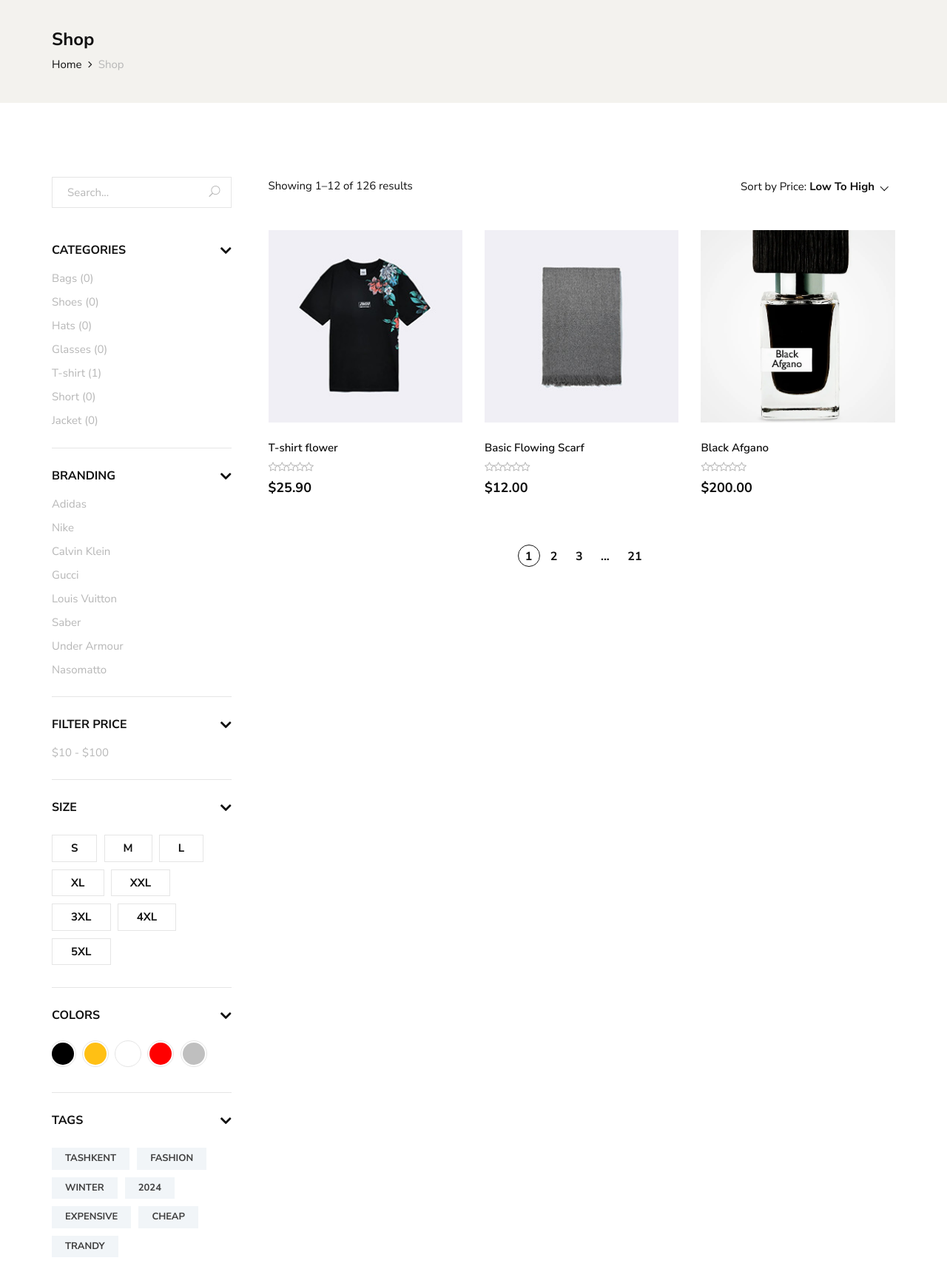
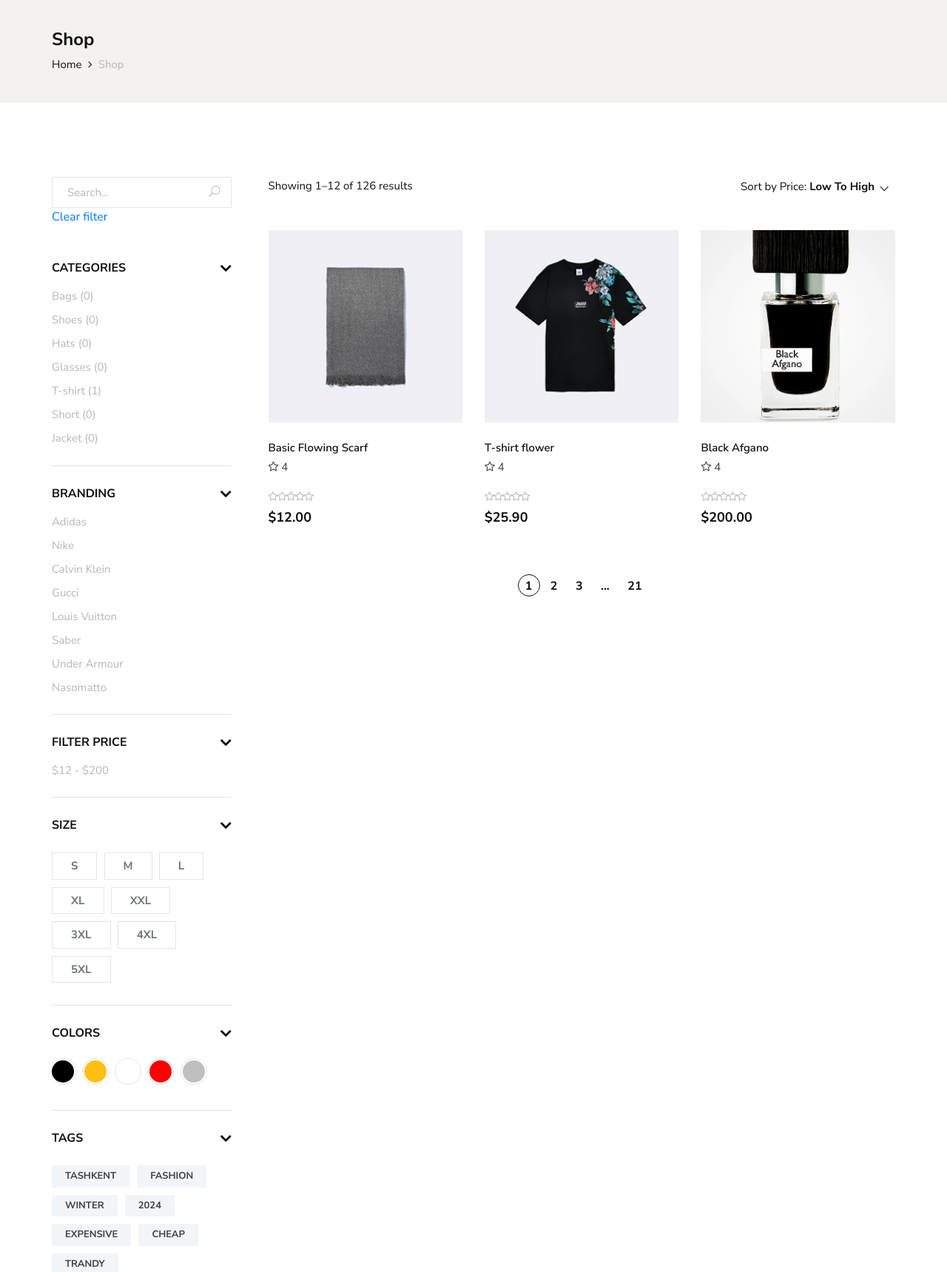
Before and after one commit to islomabdullaev/malefashion-443, a Django app: page /shop/ in a window 1280 px wide. Shown: the part 156-1875 px from the top of the page at 74% size. Run offline with Django 5.2, Linux system fonts and the light colour scheme; data comes from the database, SQL or seed files in the repository; some libraries are stand-ins or nearby versions.

Commit message:
shop-part-16

```diff
--- a/pages/views.py
+++ b/pages/views.py
@@ -7,6 +7,8 @@ from django.views.generic import TemplateView, ListView
 from pages.models import BannerModel
 from products.models import BrandModel, CategoryModel, ColorModel, ProductModel, SizeModel, TagModel
 from blogs.models import PostModel
+from django.db.models import Max, Min
+
 
 # Create your views here
 # FBV - Function Based View
@@ -26,13 +28,29 @@ class ShopPageView(ListView):
 
     def get_context_data(self, **kwargs):
         context = super().get_context_data(**kwargs)
-        context["products"] = ProductModel.objects.all()
         context["categories"] = CategoryModel.objects.all()
         context["brands"] = BrandModel.objects.all()
         context["sizes"] = SizeModel.objects.all()
         context["colors"] = ColorModel.objects.all()
         context["tags"] = TagModel.objects.all()
+        context["min_price"] = ProductModel.objects.aggregate(min_price=Min('price'))['min_price']
+        context["max_price"] = ProductModel.objects.aggregate(min_price=Max('price'))['min_price']
         return context
+
+    def get_queryset(self):
+        products = ProductModel.objects.all().order_by('price')
+        q = self.request.GET.get("q")
+        tag = self.request.GET.get("tag")
+        category = self.request.GET.get("category")
+        brand = self.request.GET.get("brand")
+        color = self.request.GET.get("color")
+        size = self.request.GET.get("size")
+
+        if q:
+            products = ProductModel.objects.filter(name__icontains=q)
+        elif tag:
+            products = ProductModel.objects.filter(tags__title=tag)
+        return products
 
 
 class AboutPageView(TemplateView):
--- a/templates/shop.html
+++ b/templates/shop.html
@@ -27,10 +27,11 @@
                 <div class="col-lg-3">
                     <div class="shop__sidebar">
                         <div class="shop__sidebar__search">
-                            <form action="#">
-                                <input type="text" placeholder="Search...">
+                            <form method="GET">
+                                <input name="q"  type="text" placeholder="Search...">
                                 <button type="submit"><span class="icon_search"></span></button>
                             </form>
+                            <a class="text-primary" href="{% url 'pages:shop' %}">Clear filter</a>
                         </div>
                         <div class="shop__sidebar__accordion">
                             <div class="accordion" id="accordionExample">
@@ -43,7 +44,7 @@
                                             <div class="shop__sidebar__categories">
                                                 <ul class="nice-scroll">
                                                    {% for category in categories %}
-                                                    <li><a href="#">{{ category.title }} ({{ category.products.all.count }})</a></li>
+                                                    <li><a href="{% url 'pages:shop' %}?category={{ category.title }}">{{ category.title }} ({{ category.products.all.count }})</a></li>
                                                    {% endfor %}
                                                 </ul>
                                             </div>
@@ -59,7 +60,7 @@
                                             <div class="shop__sidebar__brand">
                                                 <ul>
                                                     {% for brand in brands %}
-                                                        <li><a href="#">{{ brand.title }}</a></li>
+                                                        <li><a href="{% url 'pages:shop' %}?brand={{ brand.title }}">{{ brand.title }}</a></li>
                                                     {% endfor %}
                                                 </ul>
                                             </div>
@@ -74,7 +75,7 @@
                                         <div class="card-body">
                                             <div class="shop__sidebar__price">
                                                 <ul>
-                                                    <li><a href="#">$10 - $100</a></li>
+                                                    <li><a href="#">${{ min_price }} - ${{ max_price }}</a></li>
                                                 </ul>
                                             </div>
                                         </div>
@@ -88,7 +89,7 @@
                                         <div class="card-body">
                                             <div class="shop__sidebar__size">
                                                 {% for size in sizes %}
-                                                    <label for="{{ size.title }}">{{ size.title }}
+                                                    <label for="{{ size.title }}"><a class="text-secondary" href="{% url 'pages:shop' %}?size={{ size.title }}">{{ size.title }}</a>
                                                         <input type="radio" id="{{ size.title }}">
                                                     </label>
                                                 {% endfor %}
@@ -104,9 +105,11 @@
                                         <div class="card-body">
                                             <div class="shop__sidebar__color">
                                                 {% for color in colors %}
+                                                <a href="{% url 'pages:shop' %}?color={{ color.name }}">
                                                     <label style="background-color: {{ color.code }};" for="{{ color.name }}">
                                                         <input type="radio" id="{{ color.name }}">
                                                     </label>
+                                                </a>
                                                 {% endfor %}
                                             </div>
                                         </div>
@@ -120,7 +123,7 @@
                                         <div class="card-body">
                                             <div class="shop__sidebar__tags">
                                                 {% for tag in tags %}
-                                                    <a href="#">{{ tag.title }}</a>
+                                                    <a href="{% url 'pages:shop' %}?tag={{ tag.title }}">{{ tag.title }}</a>
                                                 {% endfor %}
                                             </div>
                                         </div>
@@ -176,6 +179,7 @@
                                 <div class="product__item__text">
                                     <h6>{{ product.name }}</h6>
                                     <a href="#" class="add-cart">+ Add To Cart</a>
+                                    <p><i class="fa fa-star-o"></i> 4</p>
                                     <div class="rating">
                                             <i class="fa fa-star-o"></i>
                                             <i class="fa fa-star-o"></i>
```
